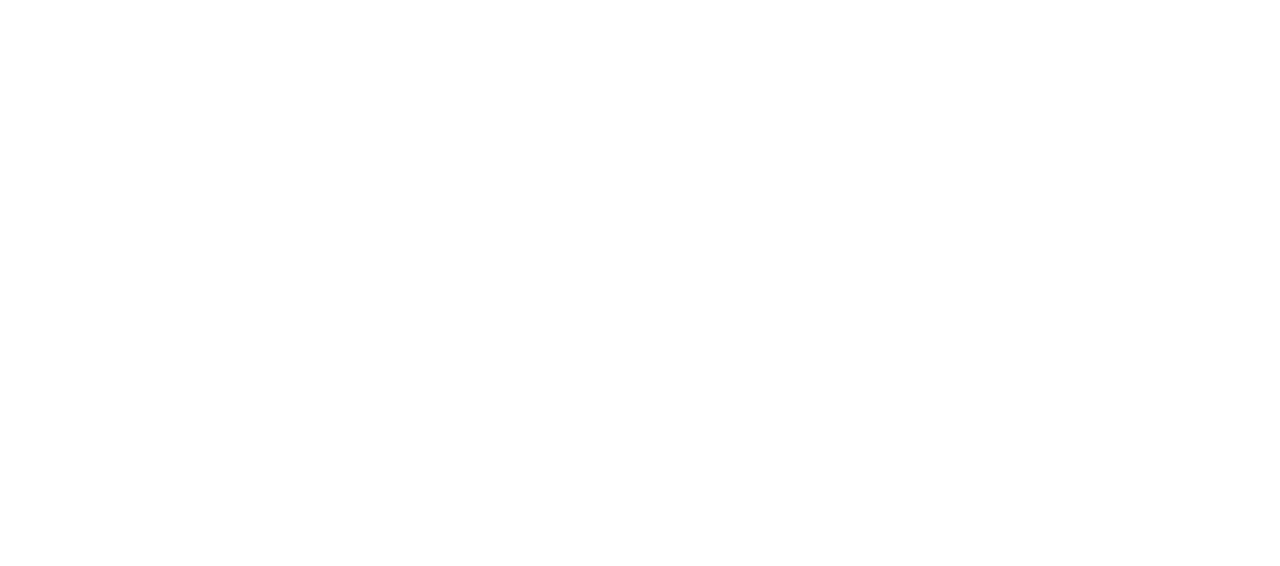
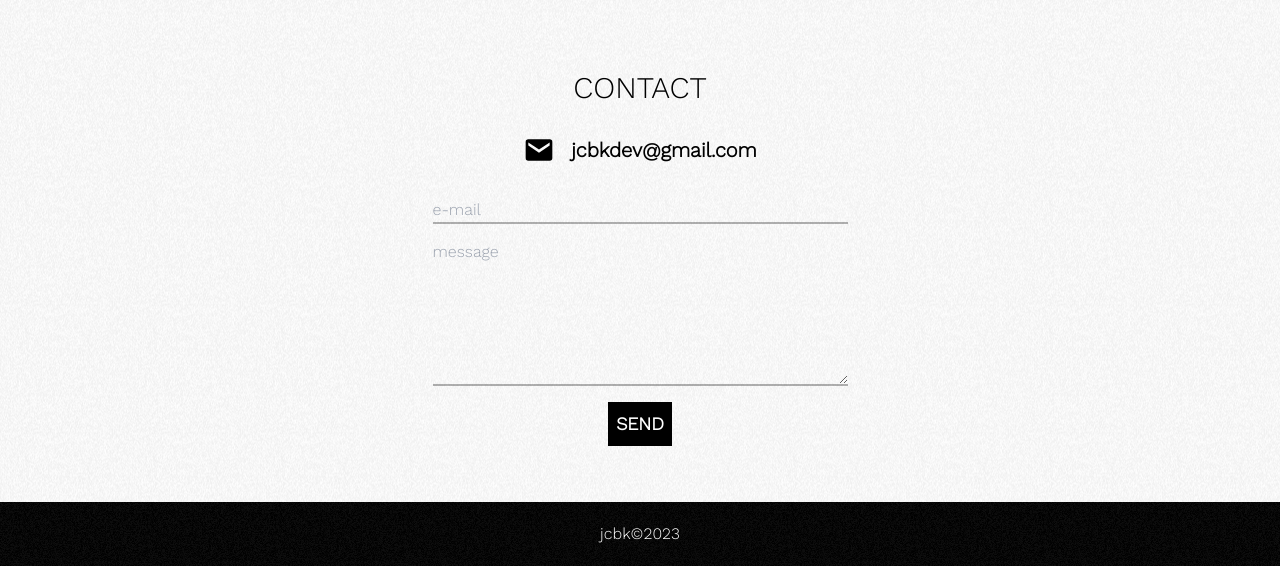
Before and after one commit to stil-jcbk/jcbk, a React (Create React App) app: page / in a window 1280 px wide. Shown: the part 1811-2377 px from the top of the page. Before the commit the page ends 1753 px from the top, so only its background shows below. Built offline with nearby package versions, Linux system fonts and the light colour scheme.

Commit message:
added contact and footer -installed @emailjs/browser

```diff
--- a/package.json
+++ b/package.json
@@ -4,6 +4,7 @@
   "private": true,
   "homepage": "https://stil-jcbk.github.io",
   "dependencies": {
+    "@emailjs/browser": "^3.11.0",
     "@testing-library/jest-dom": "^5.16.5",
     "@testing-library/react": "^13.4.0",
     "@testing-library/user-event": "^13.5.0",
--- a/src/App.tsx
+++ b/src/App.tsx
@@ -4,6 +4,8 @@ import Navbar from "./components/Navbar/navbar";
 import Hero from "./components/Title/title";
 import ProjectsSection from "./sections/ProjectsSection";
 import AboutMeSection from "./sections/AboutMeSection";
+import ContactSection from "./sections/ContactSection";
+import Footer from "./components/Footer/footer";
 
 function App() {
   return (
@@ -14,6 +16,8 @@ function App() {
       <Hero />
       <ProjectsSection />
       <AboutMeSection />
+      <ContactSection />
+      <Footer />
     </div>
   );
 }
--- /dev/null
+++ b/src/components/ContactForm/contactform.tsx
@@ -0,0 +1,66 @@
+import React, { useRef } from "react";
+import emailjs from "@emailjs/browser";
+import { config } from "./email";
+
+export default function ContactForm() {
+  const form = useRef<HTMLFormElement | null>(null);
+  const handleSubmit = (e: React.FormEvent<HTMLFormElement>) => {
+    e.preventDefault();
+
+    if (form) {
+      emailjs.sendForm(
+        config.service,
+        config.template,
+        form.current as HTMLFormElement,
+        config.public
+      );
+      e.currentTarget.reset();
+    }
+  };
+
+  return (
+    <form
+      ref={form}
+      onSubmit={handleSubmit}
+      className="contact-form flex w-9/12 flex-col items-center justify-center"
+    >
+      <a
+        className="mt-2 mb-8 flex items-center gap-4 text-xl font-extrabold"
+        href="mailto:jcbkdev@gmail.com"
+      >
+        <MailIconSVG /> jcbkdev@gmail.com
+      </a>
+      <div className="flex max-w-md flex-col gap-4">
+        <input
+          className="border-b-2 border-black border-opacity-30 bg-transparent focus:border-opacity-100 focus-visible:outline-none"
+          type="text"
+          placeholder="e-mail"
+          required
+          name="user_email"
+        />
+        <textarea
+          className="mb-4 border-b-2 border-black border-opacity-30 bg-transparent focus:border-opacity-100 focus-visible:outline-none"
+          cols={40}
+          rows={6}
+          placeholder="message"
+          name="user_msg"
+          required
+        />
+      </div>
+      <button
+        type="submit"
+        className="bg-black p-2 text-lg font-extrabold text-white"
+      >
+        SEND
+      </button>
+    </form>
+  );
+}
+
+const MailIconSVG = () => {
+  return (
+    <svg className="h-8" xmlns="http://www.w3.org/2000/svg" viewBox="0 0 24 24">
+      <path d="M20 4H4a2 2 0 0 0-2 2v12a2 2 0 0 0 2 2h16a2 2 0 0 0 2-2V6a2 2 0 0 0-2-2zm0 4.7-8 5.334L4 8.7V6.297l8 5.333 8-5.333V8.7z"></path>
+    </svg>
+  );
+};
--- /dev/null
+++ b/src/components/Footer/footer.tsx
@@ -0,0 +1,12 @@
+import "./style.css";
+
+export default function Footer() {
+  return (
+    <footer
+      id="footer"
+      className="footer mt-14 flex  h-16 w-full items-center justify-center"
+    >
+      <p className="text-white">jcbk©2023</p>
+    </footer>
+  );
+}
--- /dev/null
+++ b/src/components/Footer/style.css
@@ -0,0 +1,4 @@
+#footer {
+  background: url(/public/noise.webp) repeat;
+  background-color: black;
+}
--- /dev/null
+++ b/src/sections/ContactSection.tsx
@@ -0,0 +1,12 @@
+import ContactForm from "../components/ContactForm/contactform";
+
+export default function ContactSection() {
+  return (
+    <div id="contact-section" className="mt-32">
+      <h2 className="mb-5 text-center text-3xl">CONTACT</h2>
+      <div className="content flex justify-center">
+        <ContactForm />
+      </div>
+    </div>
+  );
+}
```
Also changed, not shown: 2 other files (tests, documents, lock files or other folders).
